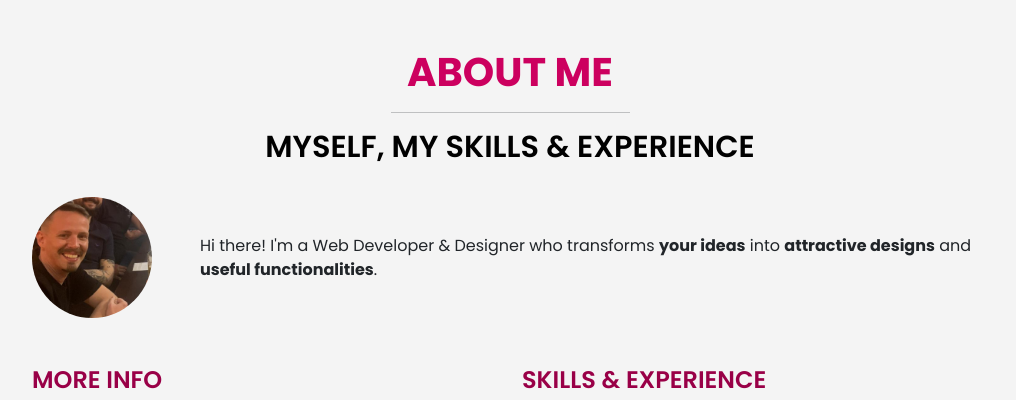
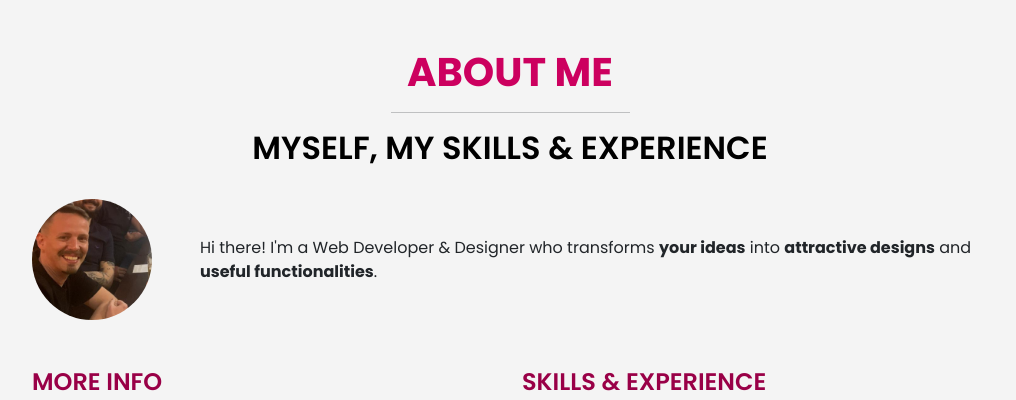
Before and after one commit to kaikem/kaikem-portfolio, a website: page index.html in a window 1280 px wide. Shown: the part 800-1200 px from the top of the page, without its empty margins (130-1146 px from the left). Drawn offline with Linux system fonts and the light colour scheme.

Commit message:
subtitles font-size

```diff
--- a/scss/styles.scss
+++ b/scss/styles.scss
@@ -3,10 +3,6 @@
 //section title
 .section-title {
     color: var(--bs-primary);
-}
-
-.section-subtitle {
-    font-size: 1.9rem;
 }
 
 //section movement
```
Also changed, not shown: css/styles.css.
